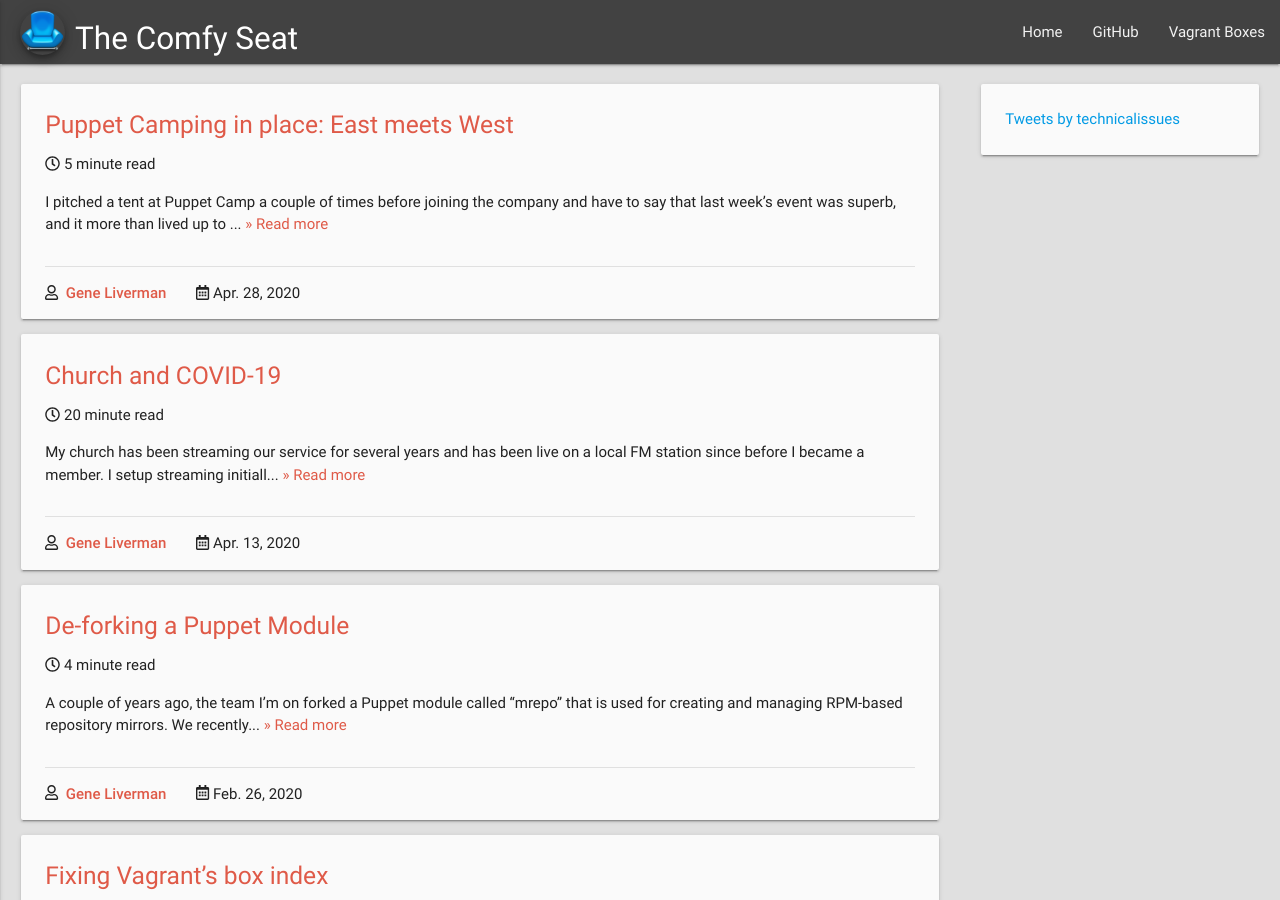
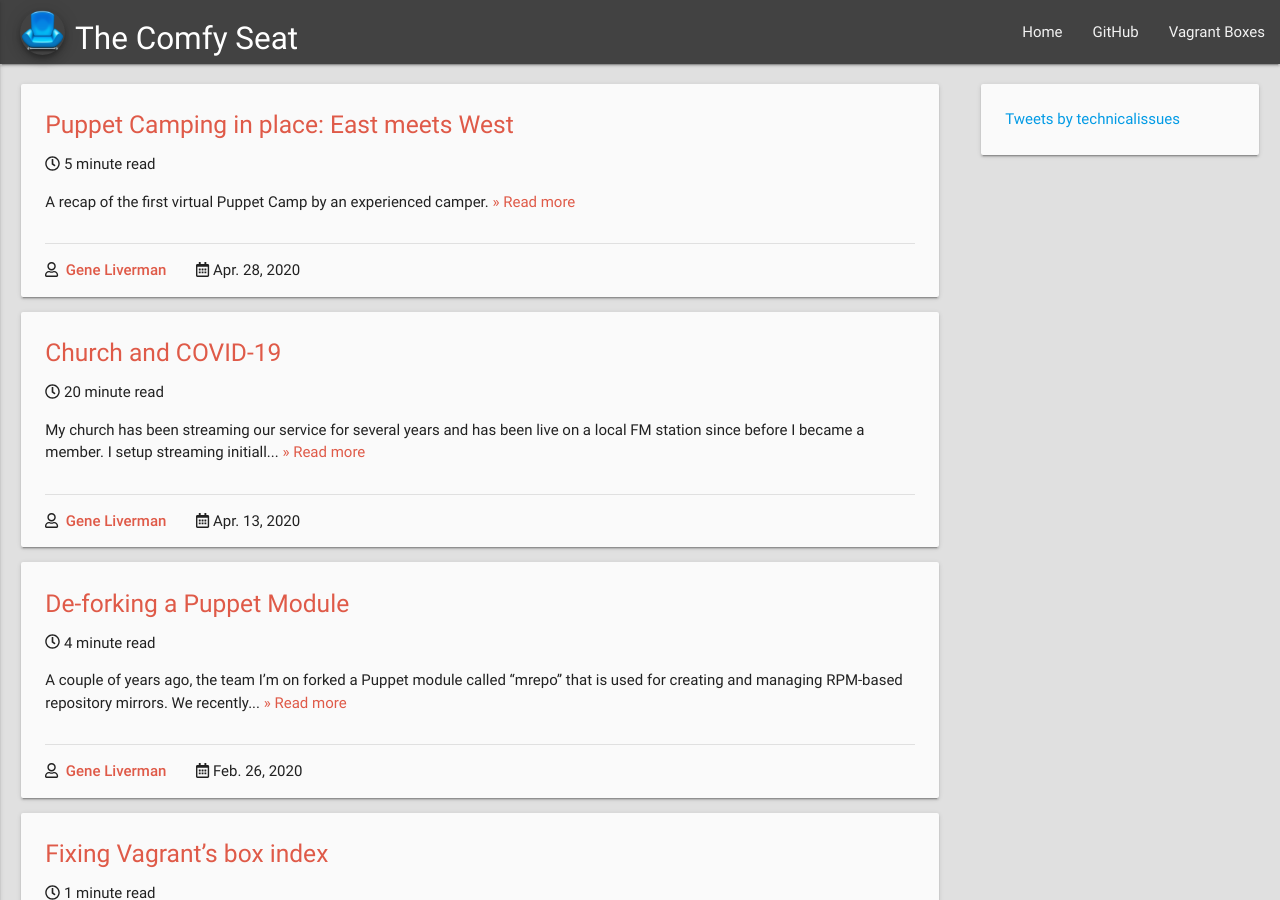
Before and after one commit to genebean/jekyll-beanbag, a Jekyll site: the page built from index.html, in a window 1280 px wide and 900 px high. Built offline with Jekyll 4.4.1, drawn with Linux system fonts in a browser that asks for light colours; nearby versions of some CDN libraries; the list of posts is cut into pages by our own code; comment, search, counter and statistics services are not loaded.

Commit message:
Add post image and excerpt

```diff
--- a/_posts/2020-04-28-puppet-camping-in-place.md
+++ b/_posts/2020-04-28-puppet-camping-in-place.md
@@ -3,7 +3,10 @@
 title: 'Puppet Camping in place: East meets West'
 canonical_url: https://puppet.com/blog/puppet-camping-in-place-east-meets-west/
 date: '2020-04-28'
+excerpt: A recap of the first virtual Puppet Camp by an experienced camper.
 ---
+
+![Puppet Camp Tent]({{ 'assets/images/posts/puppet-camp-tent.png' | relative_url }})
 
 I pitched a tent at Puppet Camp a couple of times before joining the company and have to say that last week’s event was superb, and it more than lived up to the standards set in ye olden times. It was great to hang out (virtually) with so many community members! There were some faces, or should I say Slack handles, that I knew, but many more I got to meet and chat with for the first time. The work these gurus are doing in their day jobs is just amazing! The best part is that a lot of what was demoed and talked about is directly applicable to the work that I and the other attendees do. Below are some of my takeaways from the event along with a boatload of reference material from the presenters and people in Slack.
 
```
Also changed, not shown: assets/images/posts/puppet-camp-tent.png (added).
